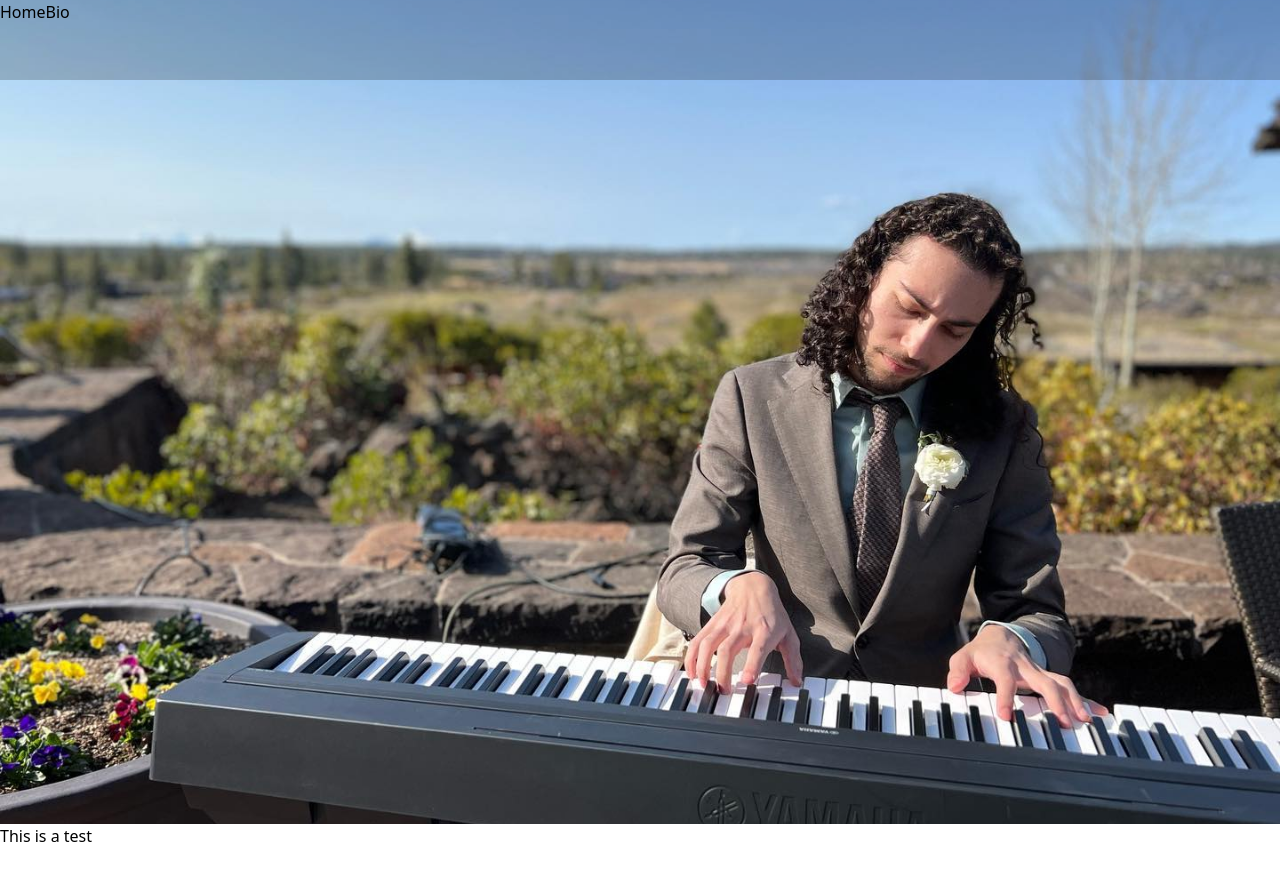
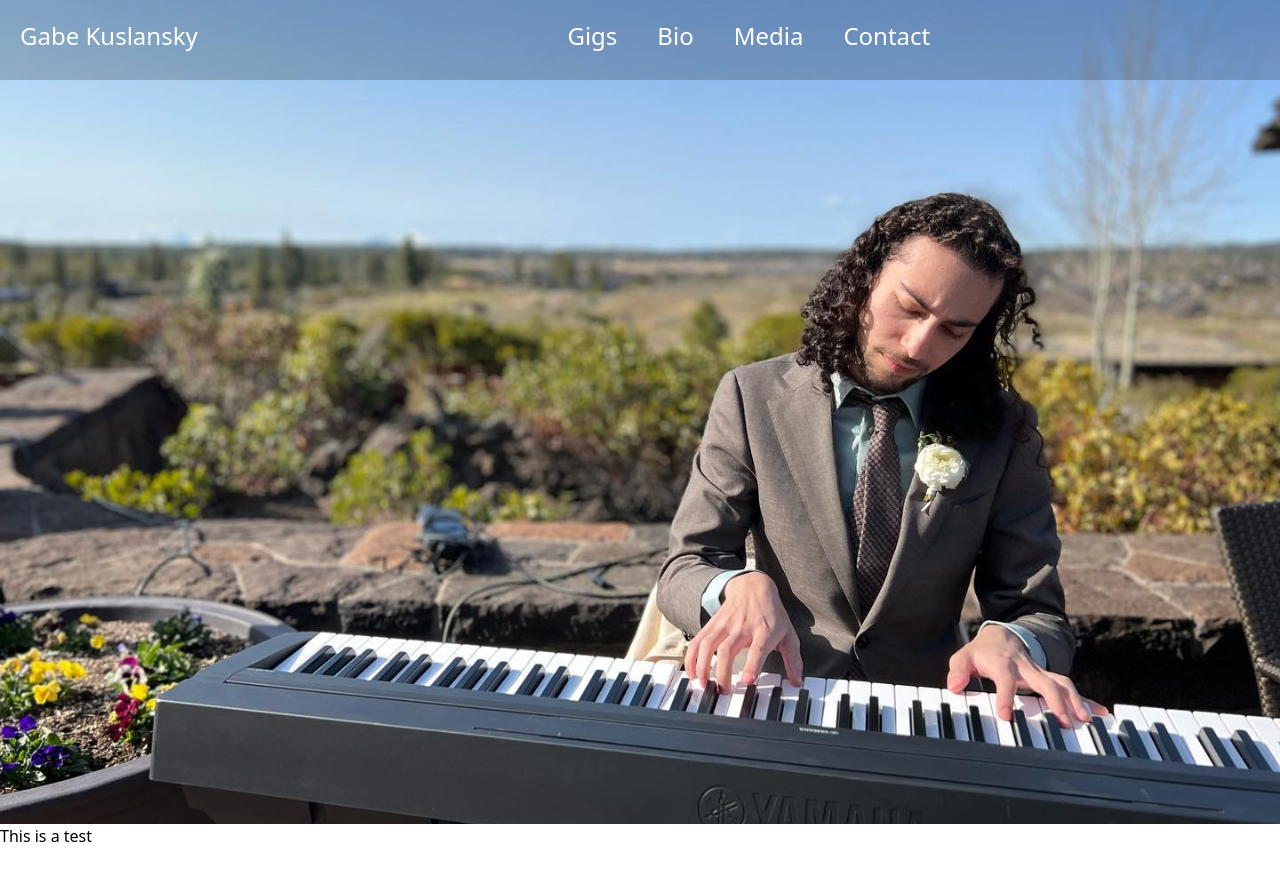
Before and after one commit to GabeKuslansky/responsive-portfolio, a Next.js app: page / in a window 1280 px wide. Shown: the top 880 px of the page. Built offline with nearby package versions, Linux system fonts and the light colour scheme.

Commit message:
added links in mobile navbar

```diff
--- a/components/HamburgerMenu/HamburgerLinks.tsx
+++ b/components/HamburgerMenu/HamburgerLinks.tsx
@@ -1,4 +1,31 @@
+import Link from "next/link";
+
 const HamburgerLinks = () => {
-  return <div className="w-screen h-screen fixed top-0 bg-[rgba(0,0,0,.9)] z-0"></div>;
+  return (
+    <div className="lg:hidden w-screen h-screen absolute top-0 left-0 min-h-full flex bg-[rgba(0,0,0,.9)] z-0">
+      <div className="flex font-letsjazz leading-[6rem] box-border relative justify-center flex-col flex-shrink-0 flex-grow text-4xl text-center text-white">
+        <Link href="/bio">
+          <a>
+            <span>bio</span>
+          </a>
+        </Link>
+        <Link href="/gigs">
+          <a>
+            <span>gigs</span>
+          </a>
+        </Link>
+        <Link href="/media">
+          <a>
+            <span>media</span>
+          </a>
+        </Link>
+        <Link href="/contact">
+          <a>
+            <span>contact</span>
+          </a>
+        </Link>
+      </div>
+    </div>
+  );
 };
 export default HamburgerLinks;
--- a/components/HamburgerMenu/HamburgerMenu.tsx
+++ b/components/HamburgerMenu/HamburgerMenu.tsx
@@ -3,20 +3,24 @@ import { FontAwesomeIcon } from "@fortawesome/react-fontawesome";
 import { useState } from "react";
 import HamburgerLinks from "./HamburgerLinks";
 
-const HamburgerMenu = () => {
+type Props = {
+  openChange: (arg0: boolean) => void;
+};
+
+const HamburgerMenu = ({ openChange }: Props) => {
   const [isOpen, setIsOpen] = useState(false);
   return (
     <div>
-      <div className="lg:hidden text-right mr-8 text-white text-[3rem] z-20 relative">
+      <div className="text-white text-5xl z-20">
         <FontAwesomeIcon
           onClick={(e) => {
+            openChange(!isOpen);
             setIsOpen(!isOpen);
           }}
           className="cursor-pointer"
           icon={isOpen ? faX : faBars}
         />
       </div>
-      {isOpen && HamburgerLinks()}
     </div>
   );
 };
--- a/components/Navbar.tsx
+++ b/components/Navbar.tsx
@@ -1,19 +1,41 @@
 import Link from "next/link";
 import * as React from "react";
+import HamburgerLinks from "./HamburgerMenu/HamburgerLinks";
 import HamburgerMenu from "./HamburgerMenu/HamburgerMenu";
 
-const Navbar = () => (
+const Navbar = () => {
+  const [isOpen, setIsOpen] = React.useState(false);
+  return (
+    <div>
       <div className="absolute top-0 left-0 h-20 w-[100%] z-10 bg-[rgba(0,0,0,0.2)]">
-    <HamburgerMenu />
-    <nav className="hidden lg:flex">
+        <nav className="flex">
+          <div className="z-20 p-5 text-2xl text-white">
             <Link href="/">
-        <a>Home</a>
+              <a>Gabe Kuslansky</a>
             </Link>
-      <Link href="/Bio">
+          </div>
+          <div className="hidden lg:flex m-auto text-center space-x-10 text-2xl text-white">
+            <Link href="/gigs">
+              <a>Gigs</a>
+            </Link>
+            <Link href="/bio">
               <a>Bio</a>
             </Link>
+            <Link href="/media">
+              <a>Media</a>
+            </Link>
+            <Link href="/contact">
+              <a>Contact</a>
+            </Link>
+          </div>
+          <div className="lg:hidden p-3">
+            <HamburgerMenu openChange={(isOpen) => setIsOpen(isOpen)} />
+          </div>
         </nav>
       </div>
+      {isOpen && HamburgerLinks()}
+    </div>
   );
+};
 
 export default Navbar;
--- a/styles/index.css
+++ b/styles/index.css
@@ -3,3 +3,8 @@
 @tailwind components;
 /* purgecss end ignore */
 @tailwind utilities;
+
+@font-face {
+    font-family: letsjazz;
+    src: url("../public/fonts/Let\'sJazz.otf");
+}
--- a/tailwind.config.js
+++ b/tailwind.config.js
@@ -5,7 +5,11 @@ module.exports = {
     "./components/**/*.{js,ts,jsx,tsx}",
   ],
   theme: {
-    extend: {},
+    extend: {
+      fontFamily: {
+        letsjazz: "letsjazz"
+      }
+    },
   },
   plugins: [],
 }
```
Also changed, not shown: public/fonts/Let'sJazz.otf (added). Lines whose indentation alone changed are shown as unchanged.
